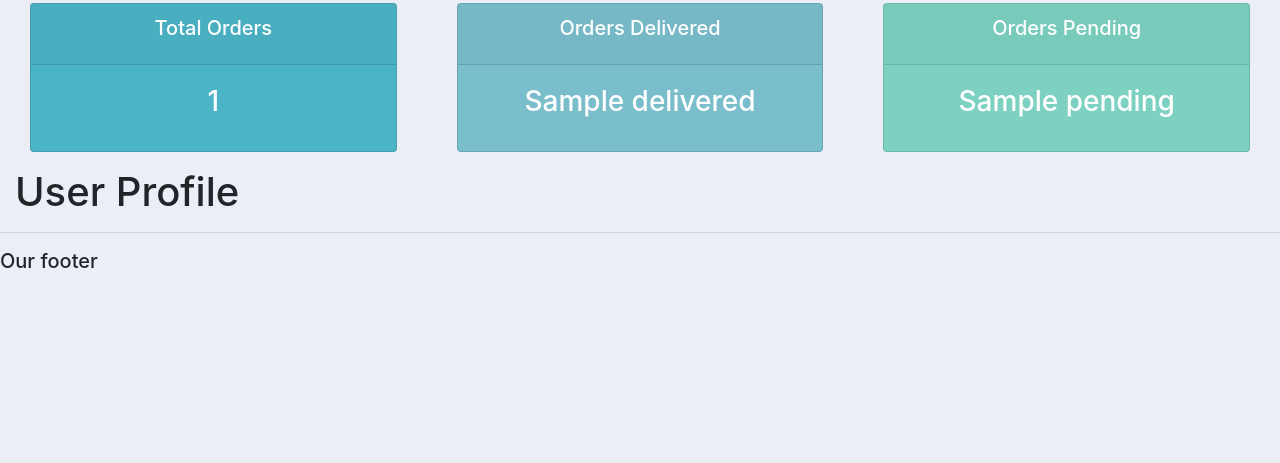
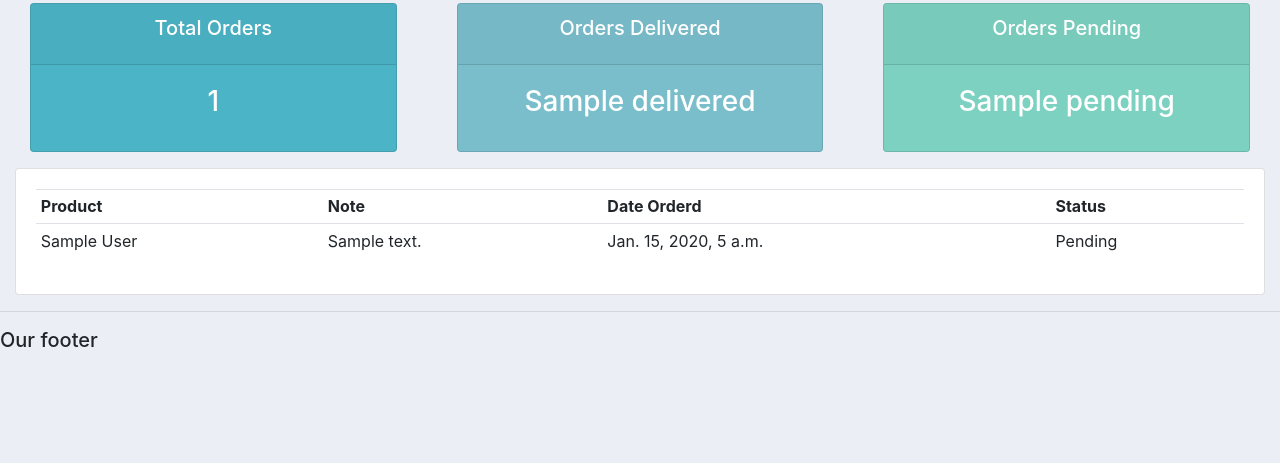
Before and after one commit to leo-caicedo/django-crm, a Django app: template accounts/templates/accounts/user.html in a window 1280 px wide. Shown: the part 337-800 px from the top of the page. Run offline with Django 3.2, Linux system fonts and the light colour scheme; tables that the repository leaves empty hold one stand-in row (values such as "Sample post"); the template is opened without the code that fills it: values that come from a table or form of the project are taken from there, most other values are stand-ins (such as "Sample title", 1, 10 or a date in 2020); some libraries are stand-ins or nearby versions.

Commit message:
user profile with one to one relationship

```diff
--- a/accounts/models.py
+++ b/accounts/models.py
@@ -1,16 +1,17 @@
 # Django
 from django.db import models
+from django.contrib.auth.models import User
 
 
 class Customer(models.Model):
-	name = models.CharField(max_length=200, null=True)
-	phone = models.CharField(max_length=200, null=True)
-	email = models.CharField(max_length=200, null=True)
-	date_created = models.DateTimeField(auto_now_add=True, null=True)
+        user = models.OneToOneField(User, null=True, on_delete=models.CASCADE)
+        name = models.CharField(max_length=200, null=True)
+        phone = models.CharField(max_length=200, null=True)
+        email = models.CharField(max_length=200, null=True)
+        date_created = models.DateTimeField(auto_now_add=True, null=True)
 
-
-	def __str__(self):
-		return self.name
+        def __str__(self):
+            return self.name
 
 
 class Tag(models.Model):
--- a/accounts/templates/accounts/user.html
+++ b/accounts/templates/accounts/user.html
@@ -1,7 +1,31 @@
-{% extends 'accounts/main.html' %}
+{%  extends 'accounts/main.html' %}
 {% block content %}
-{% include 'accounts/status.html' %}
+{%  include 'accounts/status.html' %}
 
-<h1>User Profile</h1>
+<div class="row">
+	<div class="col-md">
+		<div class="card card-body">
+			<table class="table table-sm">
+				<tr>
+					<th>Product</th>
+					<th>Note</th>
+					<th>Date Orderd</th>
+					<th>Status</th>
+				</tr>
 
-{% endblock %}
+				{% for order in orders %}
+
+				<tr>
+					<td>{{order.product}}</td>
+					<td>{{order.note}}</td>
+					<td>{{order.date_created}}</td>
+					<td>{{order.status}}</td>
+				</tr>
+				{% endfor %}
+
+			</table>
+		</div>
+	</div>
+</div>
+
+{% endblock content %}
```
Also changed, not shown: accounts/views.py (+16 -1 lines).
